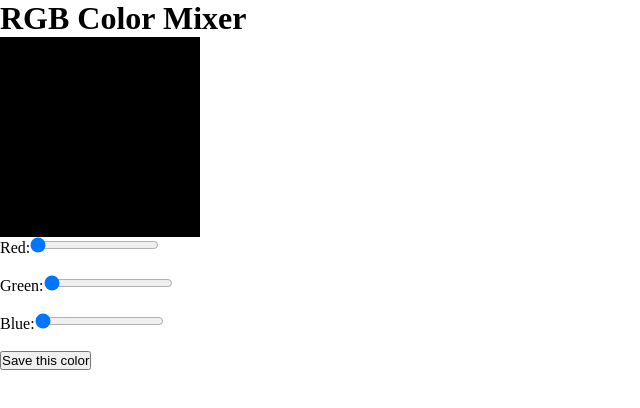
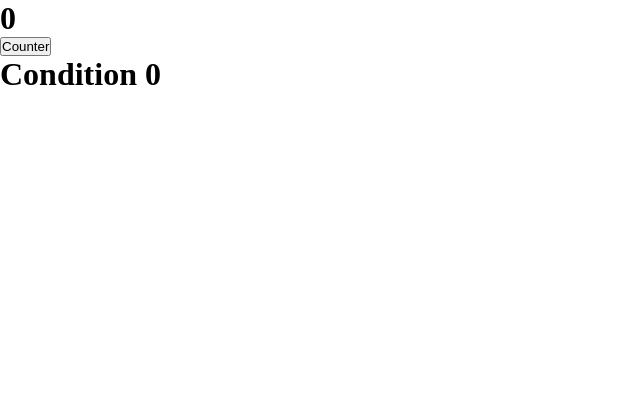
Before and after one commit to ANIL9012/my-vite-folder, a React (Vite) app in the folder my-react-vite-blog/: page / in a window 1280 px wide. Shown: the top 408 px of the page, without its empty margins (0-640 px from the left). Built offline with nearby package versions, Linux system fonts and the light colour scheme.

Commit message:
Multiple Condition or Else if

```diff
--- a/my-react-vite-blog/src/App.jsx
+++ b/my-react-vite-blog/src/App.jsx
@@ -38,6 +38,8 @@ import ValidationuseActionState from "./Components/validation with useActionStat
 import UseReducerhook from "./Components/useReducerhook/UseReducerhook";
 import CallRestAPI from "./Components/Call Rest API/CallRestAPI.jsx";
 import RGBColorMixer from "./Components/RGB Color Mixer/RGBColorMixer.jsx";
+import MultipleCondition from "./Components/MultipleConditions/MultipleCondition.jsx";
+
 const Userlazy = lazy(() =>
   import("../src/Components/Lazy Loading/LazyLoading.jsx")
 );
@@ -75,11 +77,12 @@ function App() {
 
   // const increase = () => {
   //   setCounter(counter + 1);
+  //   setData(Math.max(0, data - 1));
   // };
 
   // const decrease = () => {
-  //   setCounter(counter - 1);
-  //   setData(data + 1);
+  //     setData(data + 1);
+  //     setCounter(Math.max(0, counter - 1));
   // };
 
   // LiftinStateUp work practice Start
@@ -107,33 +110,13 @@ function App() {
 
   return (
     <>
-      {/* <div>
-        <a href="https://vite.dev" target="_blank">
-          <img src={viteLogo} className="logo" alt="Vite logo" />
-        </a>
-        <a href="https://react.dev" target="_blank">
-          <img src={reactLogo} className="logo react" alt="React logo" />
-        </a>
-      </div>
-      <h1>Vite + React</h1>
-      <div className="card">
-        <button onClick={() => setCount((count) => count + 1)}>
-          count is {count}
-        </button>
-        <p>
-          Learn with <b>Anil Kumar sir </b> and save to test HMR
-        </p>
-      </div>
-      <p className="read-the-docs">
-        Click on the Vite and React logos to learn more
-      </p> */}
-
       {/* <Header /> */}
       {/* <LoopJsx /> */}
       {/* <ArrayNestedLooping /> */}
       {/* <Props user={userobj} /> */}
       {/* <FruitList /> */}
       {/* <Toggle /> */}
+      <MultipleCondition/>
       {/* <Login /> */}
       {/* <Profile /> */}
       {/* <Setting /> */}
@@ -144,8 +127,8 @@ function App() {
       {/* <UseOfuseEffectHook /> */}
       {/* <h1>{Userkey}</h1> */}
 
-      {/* <HandlePropsSideEffect counter={counter} data={data} />
-      <button onClick={increase}>Counter: {counter}</button>
+      {/* <HandlePropsSideEffect counter={counter} data={data} /> */}
+      {/* <button onClick={increase}>Counter: {counter}</button>
       <button onClick={decrease}>Data: {data}</button> */}
 
       {/* Handle Props Side Effect with useEffect */}
@@ -230,7 +213,7 @@ function App() {
       {/* Call Rest API End */}
 
       {/* RGB Color Mixer Start */}
-      <RGBColorMixer/>
+      {/* <RGBColorMixer/> */}
       {/* RGB Color Mixer End */}
     </>
   );
--- /dev/null
+++ b/my-react-vite-blog/src/Components/MultipleConditions/MultipleCondition.jsx
@@ -0,0 +1,21 @@
+import { useState } from "react"
+
+function MultipleCondition() {
+  const [count, setCount] = useState(0);
+  return (
+    <div>
+      <h1>{count}</h1>
+      <button onClick={() => setCount(count + 1)} >Counter</button>
+      {
+        count == 0 ? <h1>Condition 0</h1>
+          : count == 1 ? <h1>Condition 1</h1>
+            : count == 2 ? <h1>Condition 2</h1>
+              : count == 3 ? <h1>Condition 3</h1>
+                : count == 4 ? <h1>Condition 4</h1>
+                  : <h1>Other condition</h1>
+      }
+    </div>
+  )
+}
+
+export default MultipleCondition;
--- a/my-react-vite-blog/src/Components/Toggle/Toggle.jsx
+++ b/my-react-vite-blog/src/Components/Toggle/Toggle.jsx
@@ -1,9 +1,7 @@
 import React, { useState } from "react";
 
-// import { useState } from "react";
-
 export default function Toggle() {
-  const [display, setdisplay] = useState(true);
+  const [display, setdisplay] = useState(false);
 
   return (
     <>
```
